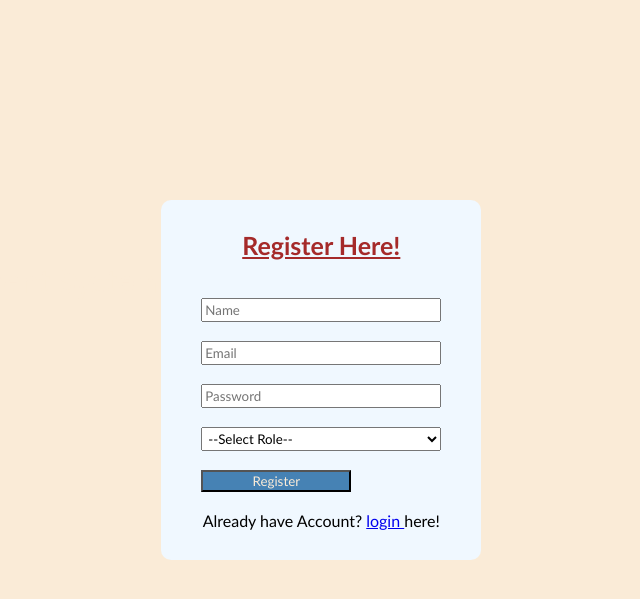
After one commit to Cyb3rSoldier/Gym-Management-System, a PHP site: page /registerIndex.php in a window 1280 px wide. The commit adds this page. Shown: the top 599 px of the page, without its empty margins (505-1145 px from the left). Run offline with PHP 8.4, Linux system fonts and the light colour scheme.

Commit message:
Registration and login form added

```diff
--- a/index.html
+++ b/Admin_Page.php
@@ -3,10 +3,9 @@
 <head>
     <meta charset="UTF-8">
     <meta name="viewport" content="width=device-width, initial-scale=1.0">
-    <title>Gym Management System</title>
-    <link rel="stylesheet" href="design.css">
+    <title>Document</title>
 </head>
 <body>
-    <h2>Gym Management System</h2>
+    <h2 align="center">Admin Page!</h2>
 </body>
 </html>
--- a/design.css
+++ b/design.css
@@ -1,6 +1,49 @@
-h2{
-    text-align: center;
-    color: brown;
-    font-size: 100px;
+*{
+    margin: 0;
+    padding: 0;
+    box-sizing: border-box;
+    border: border-box;
+    font-family: 'Trebuchet MS', 'Lucida Sans Unicode', 'Lucida Grande', 'Lucida Sans', Arial, sans-serif;
+
+}
+body{
+    justify-content: center;
+    display: flex;
+    flex-direction: column;
+    align-items: center;
+    flex-direction: row;
+    align-content: center;
+    background-color:antiquewhite;
+}
+.header h1{
+    color: antiquewhite;
     font-weight: 900;
 }
+.form{
+    border-width: 5px;
+    border: 5px;
+    padding: 30px;
+    background-color: aliceblue;
+    border-radius:10px;
+    align-items: center;
+    align-content: center;
+    justify-content: center;
+    display: flex;
+    flex-direction: column;
+    width: 320px;
+    margin-top: 25vh;
+}
+.form h2{
+    font-size: 25px;
+    color: brown;
+}
+.form input, select{
+    padding: 2px;
+    width: 240px;
+}
+.form button{
+    padding: 1px;
+    width: 150px;
+    background-color:steelblue;
+    color: antiquewhite;
+}
--- /dev/null
+++ b/registerIndex.php
@@ -0,0 +1,51 @@
+<?php session_start(); ?>
+
+<!DOCTYPE html>
+<html lang="en">
+
+<head>
+    <meta charset="UTF-8">
+    <meta name="viewport" content="width=device-width, initial-scale=1.0">
+    <title>Gym Management System</title>
+    <link rel="stylesheet" href="design.css">
+</head>
+
+<body>
+
+    <div class="header">
+        <h1>Gym Management System</h1>
+    </div>
+    <!--Registration Form-->
+    <div class="form">
+        <h2 align="center"><b><u>Register Here!</u></b></h2><br>
+
+        <!-- Show session messages -->
+        <?php
+        if (isset($_SESSION['register_error'])) {
+            echo "<p align='center' style='color: red; font-weight: bold;'>" . $_SESSION['register_error'] . "</p>";
+            unset($_SESSION['register_error']); // clear message after showing
+        }
+        if (isset($_SESSION['register_success'])) {
+            echo "<p align='center' style='color: green; font-weight: bold;'>" . $_SESSION['register_success'] . "</p>";
+            unset($_SESSION['register_success']);
+        }
+
+        ?>
+        <br>
+        <form action="register.php" method="post">
+            <input type="text" name="Name" placeholder="Name" required><br><br>
+            <input type="email" name="Email" placeholder="Email" required><br><br>
+            <input type="password" name="Password" placeholder="Password" required><br><br>
+            <select name="Role" required>
+                <option value="">--Select Role--</option>
+                <option value="User">User</option>
+                <option value="Admin">Admin</option>
+            </select><br><br>
+            <button type="submit" name="register">Register</button>
+        </form>
+        <br>
+        <p>Already have Account? <a href="login.php">login </a>here!</p>
+    </div>
+</body>
+
+</html>
```
Also changed, not shown: User_Page.php (added, +11 -0 lines), config.php (added, +16 -0 lines), login.php (added, +34 -0 lines), register.php (added, +68 -0 lines).
